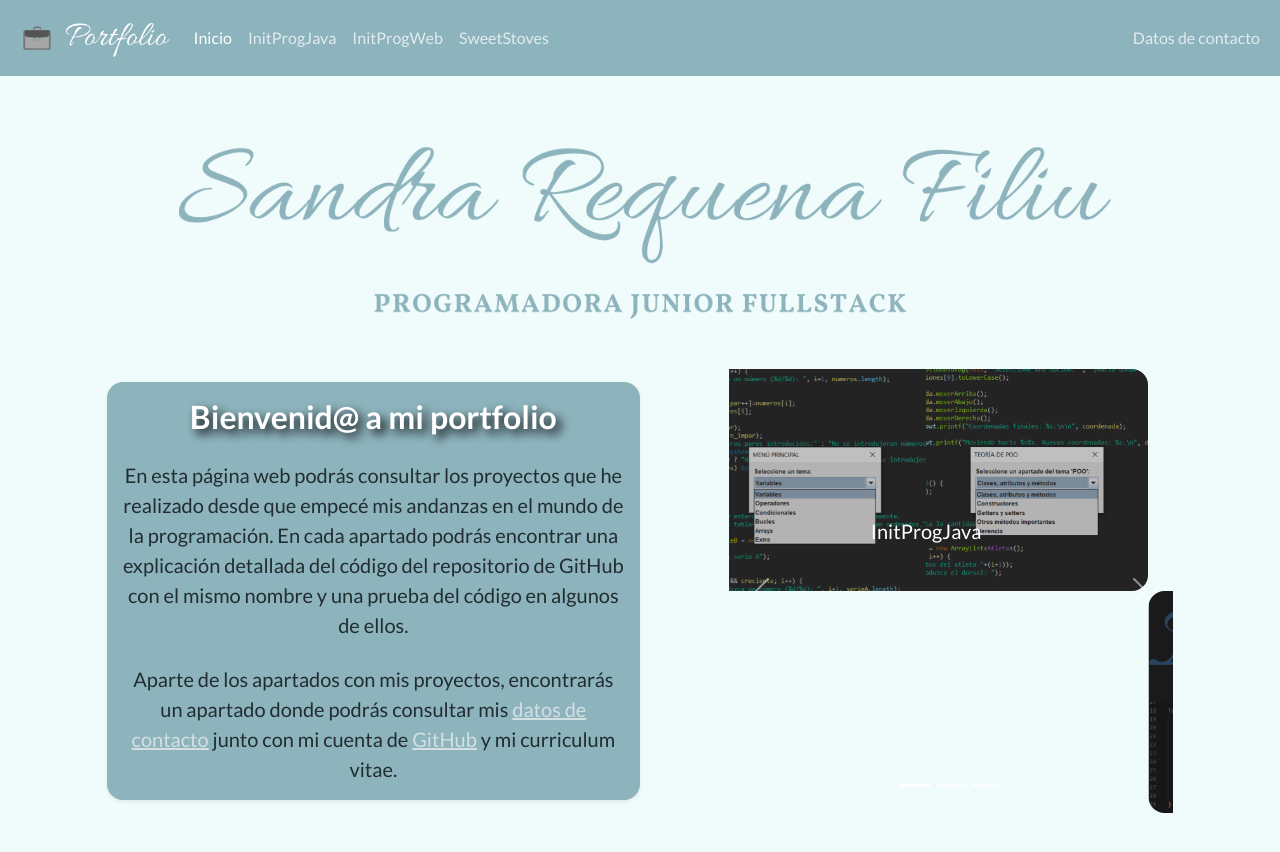
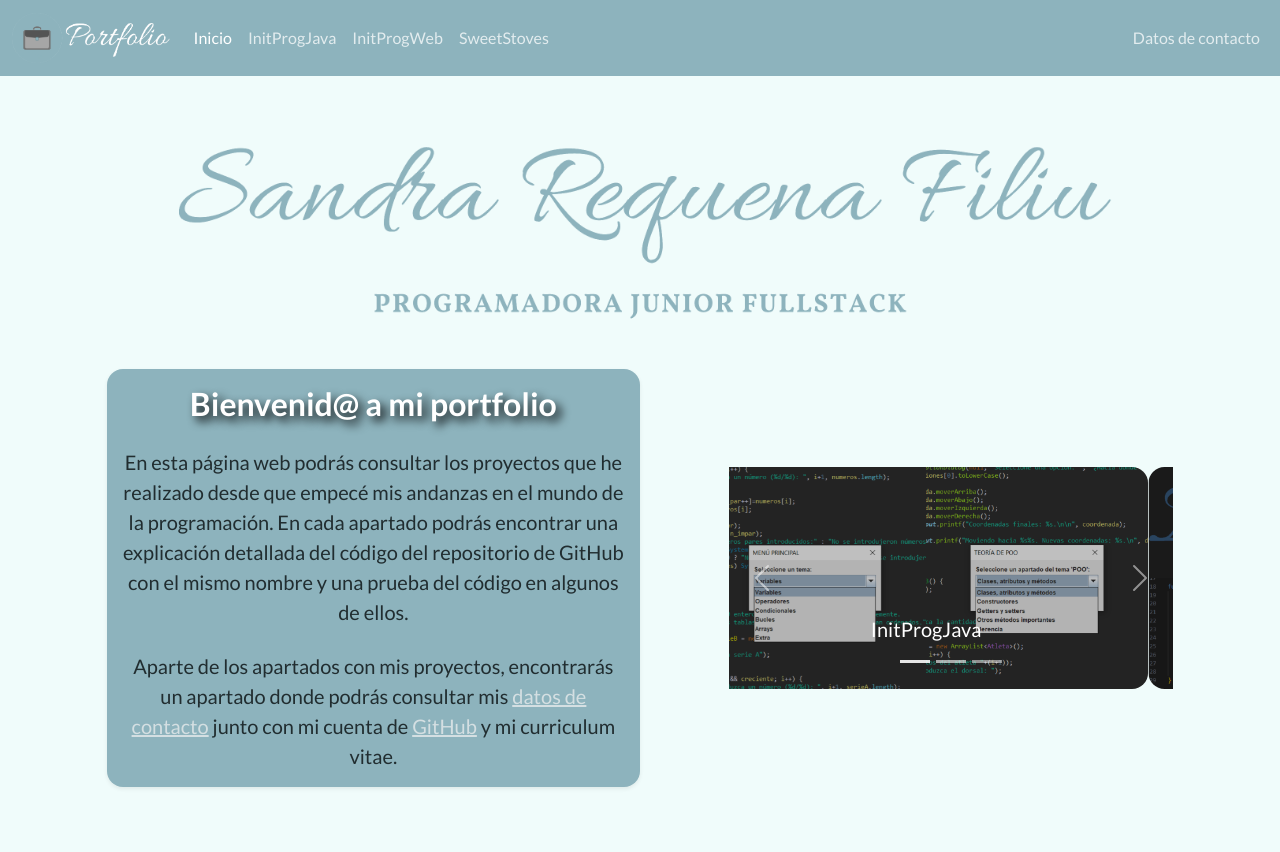
Before and after one commit to srequenafiliu/srequenafiliu.github.io, an Angular app: page /inicio in a window 1280 px wide. Shown: the top 852 px of the page. Built offline with nearby package versions, Linux system fonts and the light colour scheme.

Commit message:
Cambios en el carrusel de imágenes

```diff
--- a/src/app/home/home.component.html
+++ b/src/app/home/home.component.html
@@ -17,16 +17,12 @@
             <h5 class="carousel-caption">InitProgJava</h5>
           </a>
         </div>
-      </div>
-      <div class="carousel-inner">
         <div class="carousel-item">
           <a class="nav-link" [routerLink]="['/InitProgWeb']">
             <img src="../../assets/InitProgWeb.png" class="d-block w-100 rounded-4" alt="InitProgWeb">
             <h5 class="carousel-caption">InitProgWeb</h5>
           </a>
         </div>
-      </div>
-      <div class="carousel-inner">
         <div class="carousel-item">
           <a class="nav-link" [routerLink]="['/SweetStoves']">
             <img src="../../assets/SweetStoves.png" class="d-block w-100 rounded-4" alt="SweetStoves">
```
Also changed, not shown: 3 other files (tests, documents, lock files or other folders).
